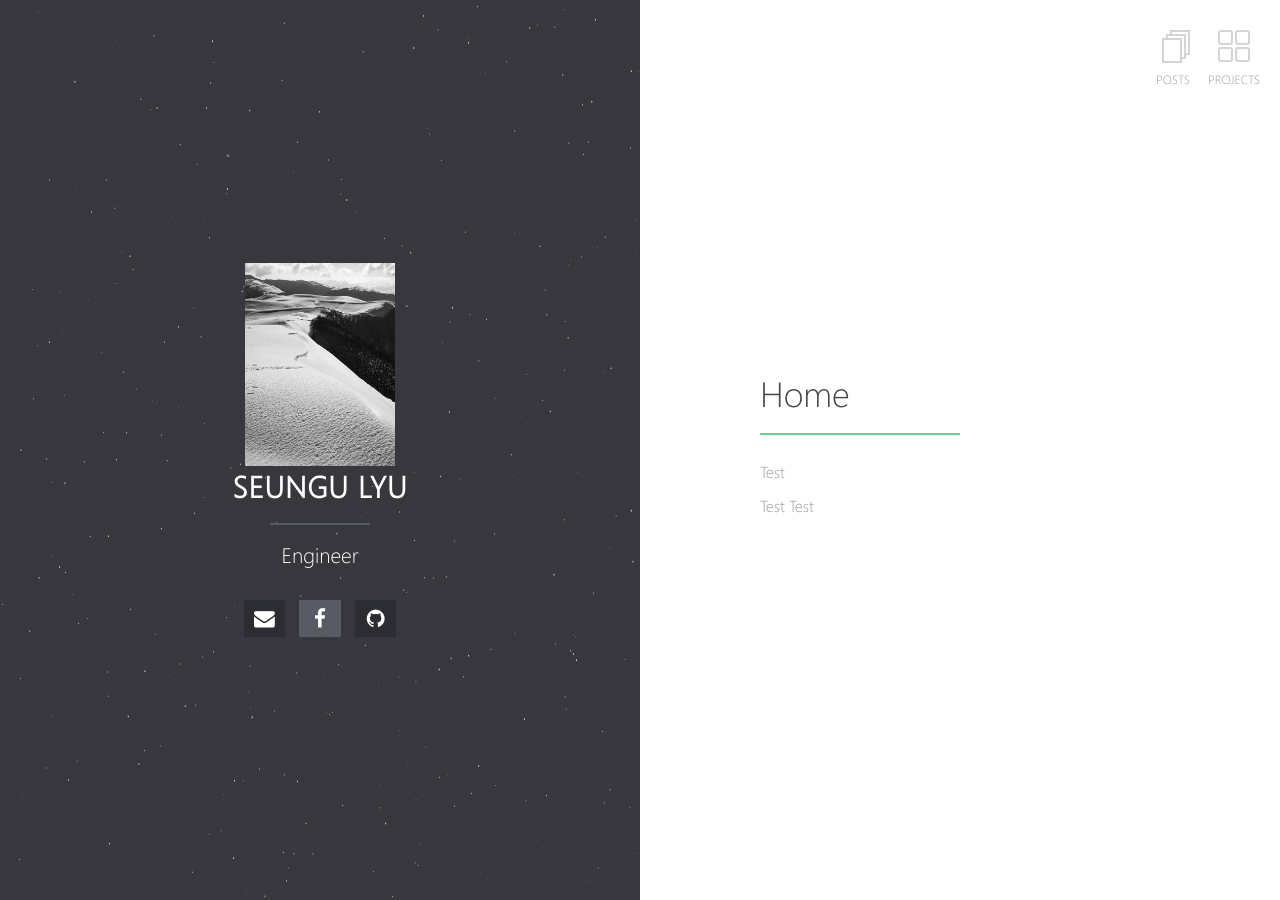
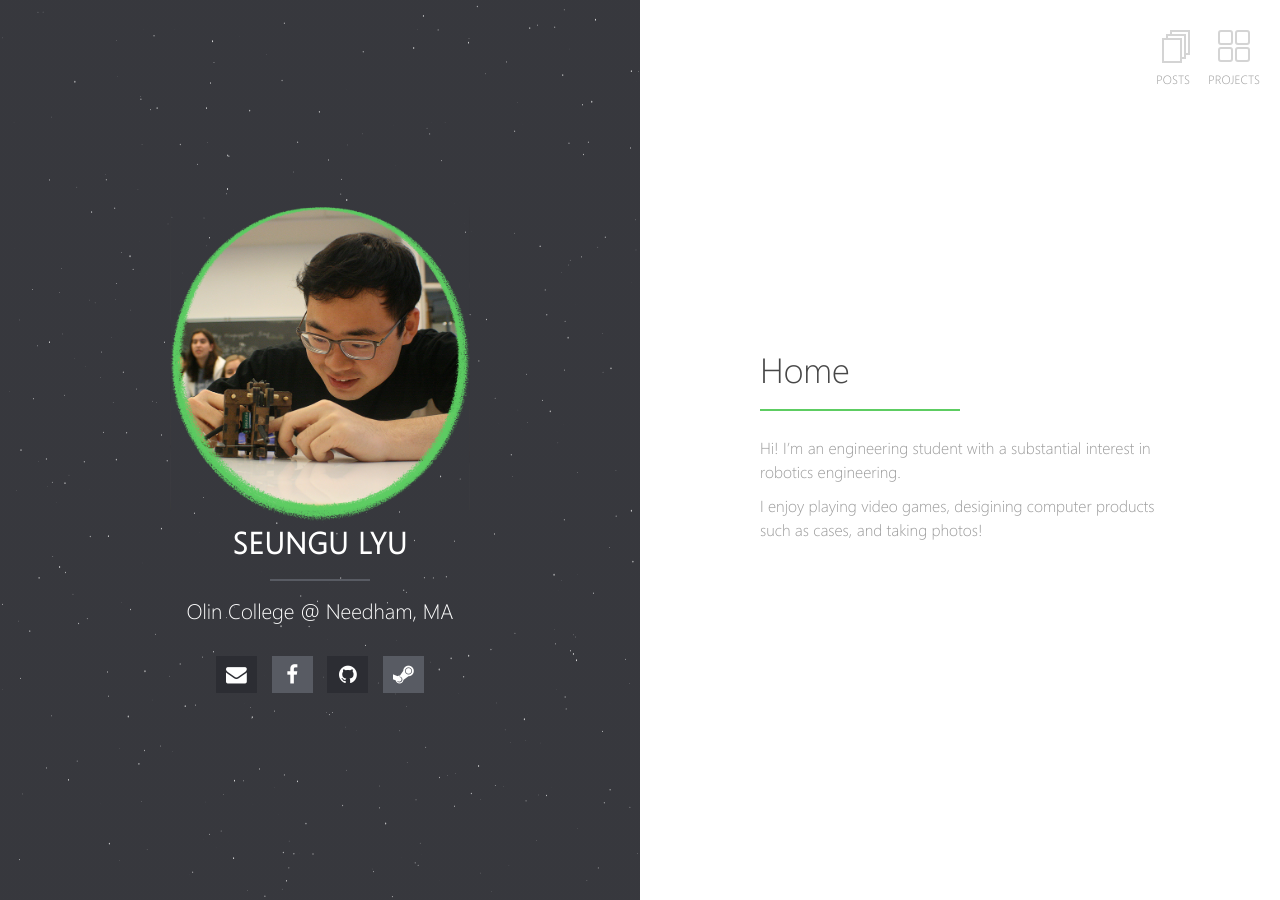
Before and after one commit to SeunguLyu/SlyuHome, a Jekyll site: the page built from index.md, in a window 1280 px wide. Built offline with Jekyll 4.4.1, drawn with Linux system fonts in a browser that asks for light colours; our own code applies the rules of GitHub Pages for plain Markdown files.

Commit message:
Updated images

```diff
--- a/_config.yml
+++ b/_config.yml
@@ -1,15 +1,15 @@
 # Site
 title: SeungU Lyu
-description: Engineer
+description: Olin College @ Needham, MA
 url: https://seungulyu.github.io/SlyuHome/
-logo: home.png                                       # Site logo
+logo: Logo-final.png                                  # Site logo
 locale: en_US
 
 # Left Block Images
 background:
-  homepage: images/Background.jpg                           # this image will be shown on homepage's left block
-  post-list: images/unsplash-image-10.jpg             # this image will be shown on post list page
-  default-post: images/unsplash-gallery-image-3.jpg   # this image will be shown when post's front matter doesn't specify any image
+  homepage: images/B2.jpg              # this image will be shown on homepage's left block
+  post-list: images/B1.jpg             # this image will be shown on post list page
+  default-post: images/B3.jpg   # this image will be shown when post's front matter doesn't specify any image
 
 # Jekyll
 permalink:          /:title/
@@ -32,7 +32,7 @@ sass:
 email:             slyu1@olin.edu
 #google.plus:        username
 #twitter:            username
-facebook:           username
+facebook:           https://www.facebook.com/travis.lyu
 github:             SeunguLyu
 #stackoverflow:     123456/username   from a "http://stackoverflow.com/users/123456/username" link
 #linkedin:          username
@@ -42,7 +42,7 @@ github:             SeunguLyu
 #tumblr:            username
 #pinterest:         username
 #foursquare:        username
-#steam:              username
+steam:              https://steamcommunity.com/profiles/76561198116158869
 #dribbble:          username
 #youtube:           username
 #soundcloud:        username
--- a/_layouts/post.html
+++ b/_layouts/post.html
@@ -9,7 +9,7 @@ layout: compress
 
     <div class="block-left">
       <div class="content">
-        <a href="{{ site.url }}" class="logo"><img src="{{ site.url }}/images/{{ site.logo }}"></a>
+        <a href="{{ site.url }}" class="logo"><img src="{{ site.url }}/images/{{ site.logo | replace: '.', '-small.' }}"></a>
         <div class="post-title-section">
           <div class="section-line">Posts <em>/</em></div>
           <h1 class="section-title">{{ page.title | markdownify | remove: "<p>" | remove: "</p>" }}</h1>
--- a/assets/_sass/_site.scss
+++ b/assets/_sass/_site.scss
@@ -283,7 +283,7 @@ canvas {
 }
 
 .logo {
-  max-width: 150px;
+  max-width: 300px;
   display: inline-block;
   height: auto;
   background-size: 100%;
--- a/assets/_sass/_variables.scss
+++ b/assets/_sass/_variables.scss
@@ -2,7 +2,7 @@ $white: #FFFFFF;
 $black: #000000;
 $gray: #d4d4d4;
 $overlay-color: #2c2d33;
-$green: #72cc96;
+$green: #5dcd62;//#72cc96;
 
 $red: #ee5f5b;
 $blue: #19B5FE;
--- a/index.md
+++ b/index.md
@@ -3,7 +3,6 @@ layout: home
 ---
 # Home
 
-Test
+Hi! I'm an engineering student with a substantial interest in robotics engineering.
 
-Test
-Test
+I enjoy playing video games, desigining computer products such as cases, and taking photos!
```
Also changed, not shown: images/Logo-f-red-small.png (added), images/Logo-final-small.png (added), images/Logo-final.png (added), 6 other files.
